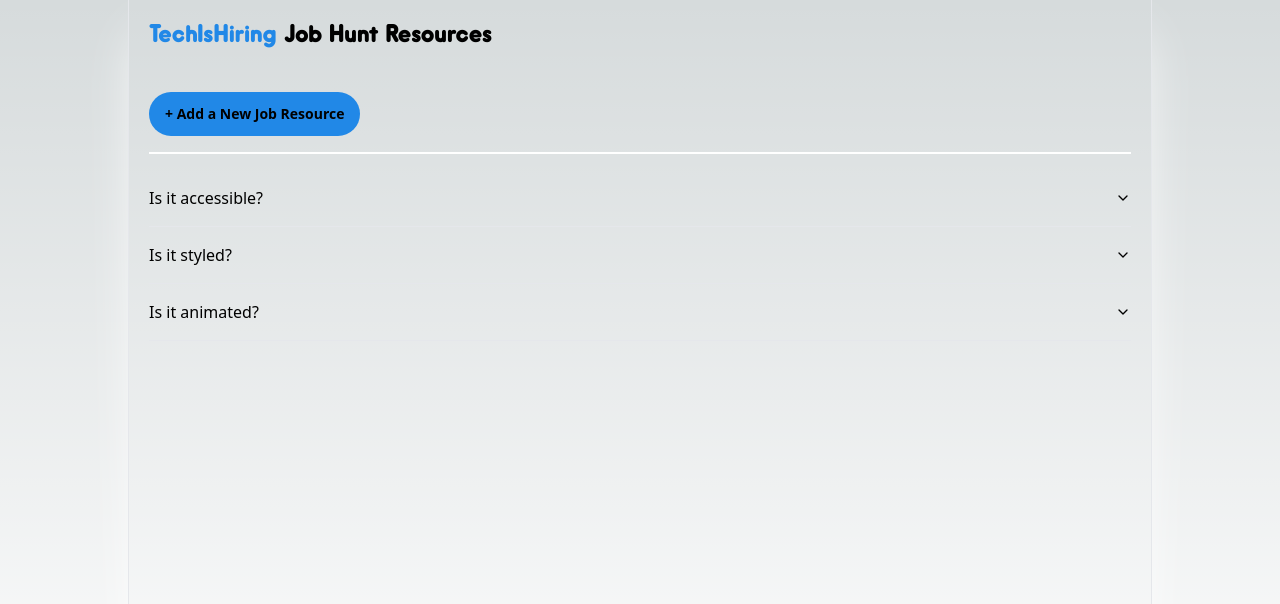
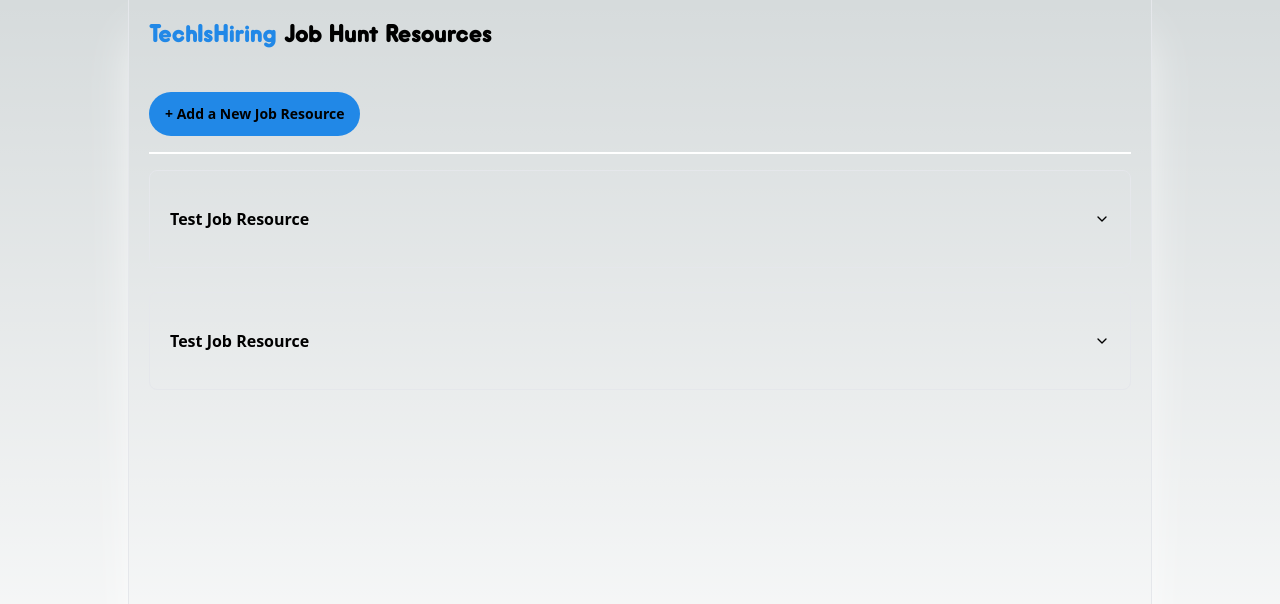
Before and after one commit to TechIsHiring/job-hunt-resources, a Next.js app: page / in a window 1280 px wide. Shown: the top 604 px of the page. Built offline with nearby package versions, Linux system fonts and the light colour scheme.

Commit message:
Working on setting up job resource card to accept resources.

```diff
--- a/src/app/layout.tsx
+++ b/src/app/layout.tsx
@@ -1,6 +1,8 @@
 import type { Metadata } from "next";
 import "./globals.css";
 import { HomePageLayout } from "@/components/templates/homepagelayout";
+import { MainLayoutCard } from "@/components/atoms/card";
+import { Header } from "@/components/organisms/header";
 
 export const metadata: Metadata = {
   title: "TechIsHiring Job Hunt Resoures",
@@ -16,7 +18,12 @@ export default function RootLayout({
   return (
     <html lang="en">
       <body>
-        <HomePageLayout>{children}</HomePageLayout>
+        <HomePageLayout>
+          <MainLayoutCard>
+            <Header />
+            {children}
+          </MainLayoutCard>
+        </HomePageLayout>
       </body>
     </html>
   );
--- a/src/app/page.tsx
+++ b/src/app/page.tsx
@@ -1,38 +1,18 @@
-import { MainLayoutCard } from "@/components/atoms/card";
-import { Header } from "@/components/organisms/header";
-import {
-  Accordion,
-  AccordionContent,
-  AccordionItem,
-  AccordionTrigger,
-} from "@/components/ui/accordion";
+import { JobHuntResourceList } from "@/components/organisms/job-hunt-resource-list";
 
 export default function Home() {
   return (
-    <MainLayoutCard>
-      <Header />
-      <Accordion type="single" collapsible className="w-full">
-        <AccordionItem value="item-1">
-          <AccordionTrigger>Is it accessible?</AccordionTrigger>
-          <AccordionContent>
-            Yes. It adheres to the WAI-ARIA design pattern.
-          </AccordionContent>
-        </AccordionItem>
-        <AccordionItem className="text-wrap" value="item-2">
-          <AccordionTrigger>Is it styled?</AccordionTrigger>
-          <AccordionContent>
-            Yes. It comes with default styles that matches the other
-            components&apos; aesthetic.
-          </AccordionContent>
-        </AccordionItem>
-        <AccordionItem value="item-3">
-          <AccordionTrigger>Is it animated?</AccordionTrigger>
-          <AccordionContent>
-            Yes. It&apos;s animated by default, but you can disable it if you
-            prefer.
-          </AccordionContent>
-        </AccordionItem>
-      </Accordion>
-    </MainLayoutCard>
+    <main>
+      <JobHuntResourceList
+        jobResources={[
+          {
+            test: "test",
+          },
+          {
+            test: "test",
+          },
+        ]}
+      />
+    </main>
   );
 }
--- a/src/components/atoms/card/card.tsx
+++ b/src/components/atoms/card/card.tsx
@@ -1,13 +1,19 @@
-interface CardProps {
-  children: React.ReactNode;
+import { cn } from "@/lib/shadcn-ui/utils";
+
+interface CardProps extends React.ComponentProps<"article"> {
+  // Add additional props here
 }
 
-export const Card: React.FC<CardProps> = ({ children }) => {
+export const Card = (props: CardProps) => {
   return (
     <article
-      className={`flex border rounded-lg min-w-full p-5 min-h-10 justify-center`}
+      {...props}
+      className={cn(
+        "border rounded-lg min-w-full p-5 min-h-10 justify-center",
+        props.className
+      )}
     >
-      {children}
+      {props.children}
     </article>
   );
 };
--- a/src/components/atoms/card/main-layout-card.tsx
+++ b/src/components/atoms/card/main-layout-card.tsx
@@ -4,10 +4,10 @@ interface CardProps {
 
 export const MainLayoutCard: React.FC<CardProps> = ({ children }) => {
   return (
-    <main
+    <div
       className={`flex flex-col gap-4 max-w-[1024px] w-full border-x-[1px] shadow-2xl shadow-white p-5 h-full`}
     >
       {children}
-    </main>
+    </div>
   );
 };
--- /dev/null
+++ b/src/components/molecules/resource-card-title.tsx
@@ -0,0 +1,7 @@
+interface ResourceCardTitleProps {
+  name: string;
+}
+
+export const ResourceCardTitle = ({ name }: ResourceCardTitleProps) => {
+  return <h2 className="font-semibold">{name}</h2>;
+};
--- /dev/null
+++ b/src/components/organisms/job-hunt-resource-list.tsx
@@ -0,0 +1,33 @@
+import { ResourceCardTitle } from "@/components/molecules/resource-card-title";
+import {
+  Accordion,
+  AccordionContent,
+  AccordionItem,
+  AccordionTrigger,
+} from "@/components/ui/accordion";
+import { Card } from "@/components/atoms/card";
+
+interface JobHuntResourceListProps {
+  jobResources: object[];
+}
+
+export const JobHuntResourceList = ({
+  jobResources,
+}: JobHuntResourceListProps) => {
+  return (
+    <Accordion type="single" collapsible className="flex flex-col gap-6 w-full">
+      {jobResources.map((jobResource, key) => (
+        <AccordionItem key={key} className="border-0" value={`item-${key + 1}`}>
+          <Card>
+            <AccordionTrigger>
+              <ResourceCardTitle name="Test Job Resource" />
+            </AccordionTrigger>
+            <AccordionContent>
+              Yes. It adheres to the WAI-ARIA design pattern.
+            </AccordionContent>
+          </Card>
+        </AccordionItem>
+      ))}
+    </Accordion>
+  );
+};
```
Also changed, not shown: 1 other file (tests, documents, lock files or other folders).
